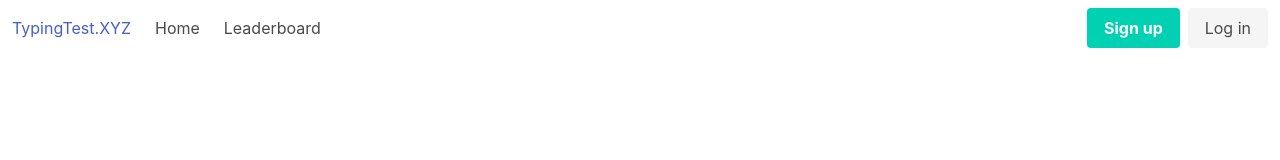
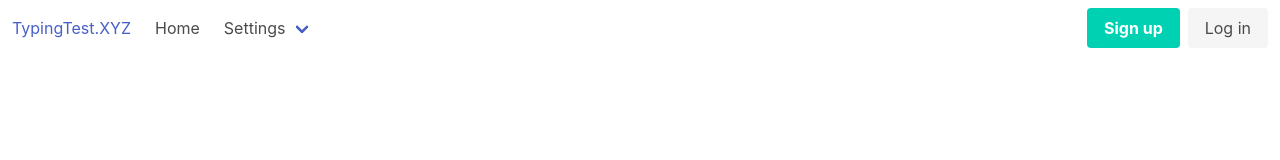
Before and after one commit to emersonh-xyz/wpm-xyz, a React (Create React App) app: page /results in a window 1280 px wide. Shown: the top 160 px of the page. Built offline with nearby package versions, Linux system fonts and the light colour scheme.

Commit message:
Added a settings dropdown

```diff
--- a/src/components/Navbar.js
+++ b/src/components/Navbar.js
@@ -17,15 +17,34 @@
 
       <div id="navbarBasicExample" className="navbar-menu">
         <div className="navbar-start">
-            <a href="/"className="navbar-item">
+          <a href="/" className="navbar-item">
             Home
           </a>
 
 
 
+          <div className="navbar-item has-dropdown is-hoverable">
+        <a className="navbar-link">
+          Settings
+        </a>
+
+        <div className="navbar-dropdown">
           <a className="navbar-item">
-                Leaderboard
+            Change timer
           </a>
+          <a className="navbar-item">
+            Change
+          </a>
+          <a className="navbar-item">
+            Contact
+          </a>
+          <hr className="navbar-divider"/>
+          <a className="navbar-item">
+            Report an issue
+          </a>
+        </div>
+      </div>
+
 
 
         </div>
```
Lines whose indentation alone changed are shown as unchanged.
